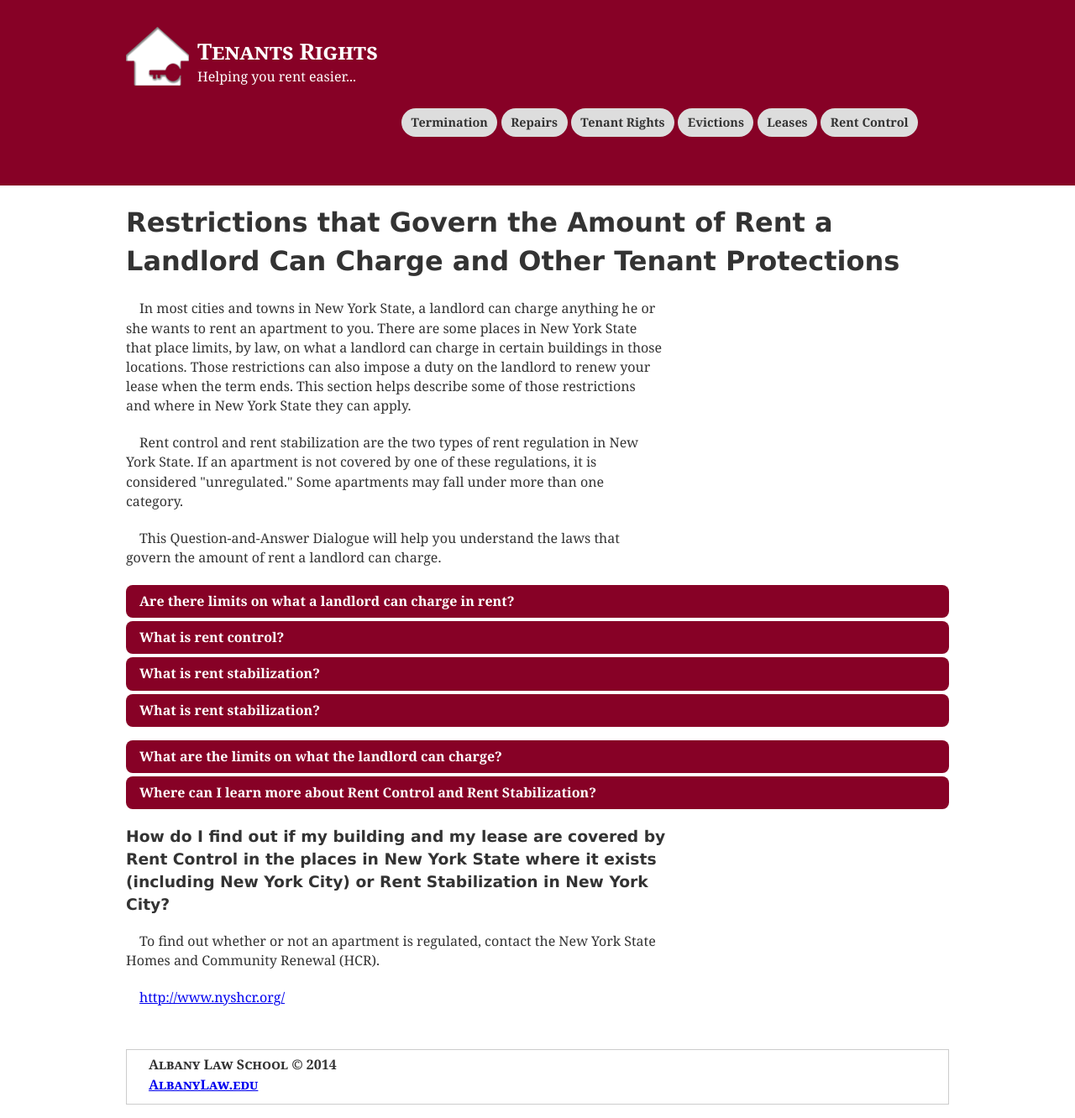
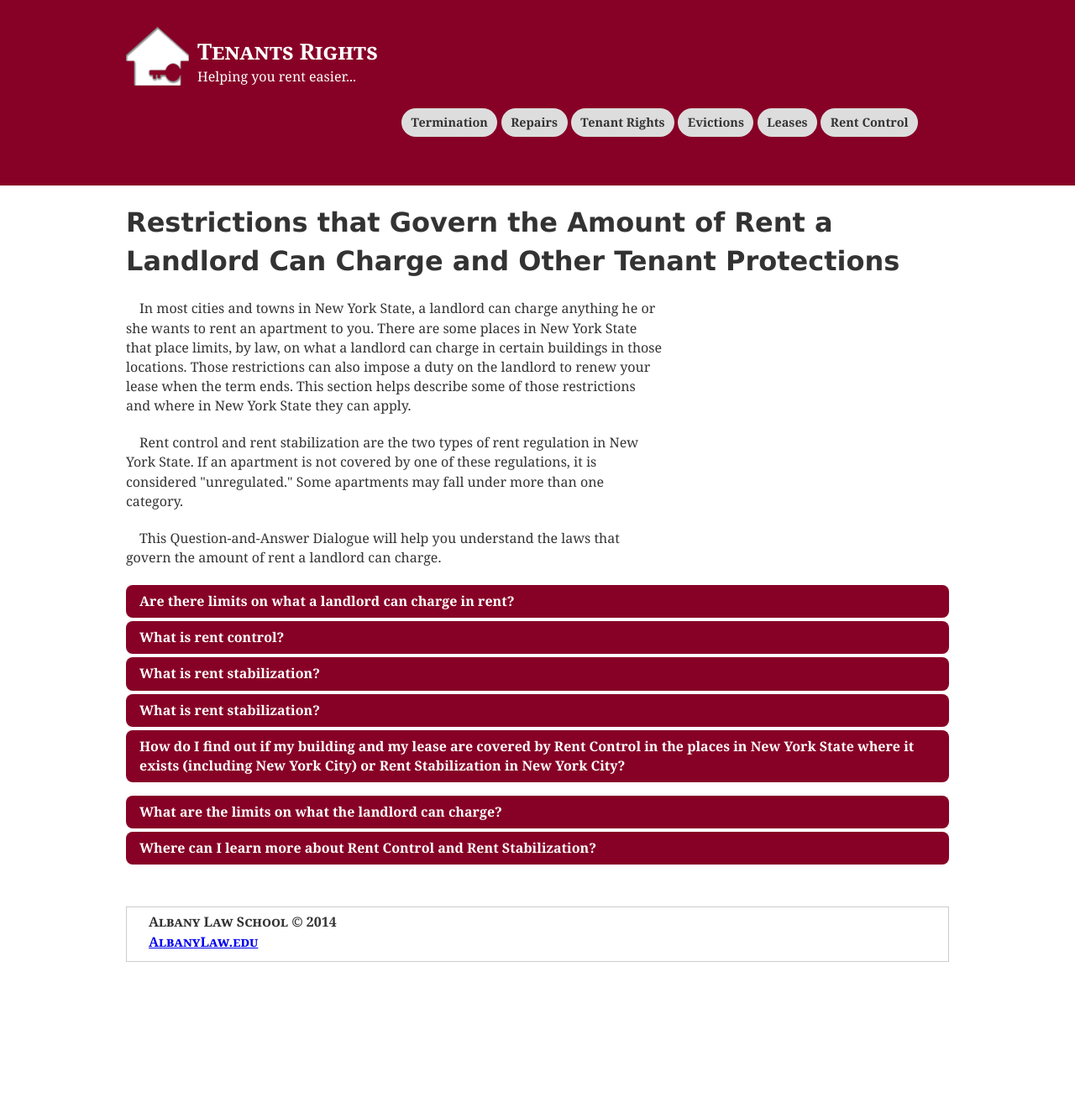
Before and after one commit to iinf362/team5, a Jekyll site: the page built from rent_control/index.html, in a window 1280 px wide. Shown: the whole page at 84% size. Built offline with Jekyll 4.4.1, drawn with Linux system fonts in a browser that asks for light colours; after the commit the page ends 1162 px from its top, so only the background shows below that.

Commit message:
link to rent control and changed panels back

```diff
--- a/index.html
+++ b/index.html
@@ -27,7 +27,7 @@ title: Home
             <p class="section-description">Do you have questions concerning evictions? Know about New York State Laws that deal with evictions.</p>
         </div>
         <div class="col-30">
-            <h4 class="section-title"><a href="Rent_control/index.html">Rent Control</a></h4>
+            <h4 class="section-title"><a href="rent_control/index.html">Rent Control</a></h4>
             <p class="section-description">Do you have questions concerning Rent control? Know about New York State Laws that deal with Rent control.</p>
         </div>
         <div class="col-30">
--- a/rent_control/index.html
+++ b/rent_control/index.html
@@ -38,7 +38,11 @@ title: Rent Control
       </ul>
       </div>
 
-
+    <div class="panel">
+      <div class="panel-title" id="panel5">How do I find out if my building and my lease are covered by Rent Control in the places in New York State where it exists (including New York City) or Rent Stabilization in New York City?</div>
+      <div class="panel-content" id="panelC5"><p>To find out whether or not an apartment is regulated, contact the New York State Homes and Community Renewal (HCR).</p>
+      <p><a href="http://www.nyshcr.org/">http://www.nyshcr.org/</a></p>
+      </div>
 
 
 
@@ -60,17 +64,6 @@ title: Rent Control
     </ul>
     </div>
 
-      <h3>How do I find out if my building and my lease are covered by Rent Control in the places in New York State where it exists (including New York City) or Rent Stabilization in New York City?</h3>
-      <p>To find out whether or not an apartment is regulated, contact the New York State Homes and Community Renewal (HCR).</p>
-      <p><a href="http://www.nyshcr.org/">http://www.nyshcr.org/</a></p>
-
-
-
-
-
-
-
-
-    </div>
+      </div>
   </div>
 </div>
```
